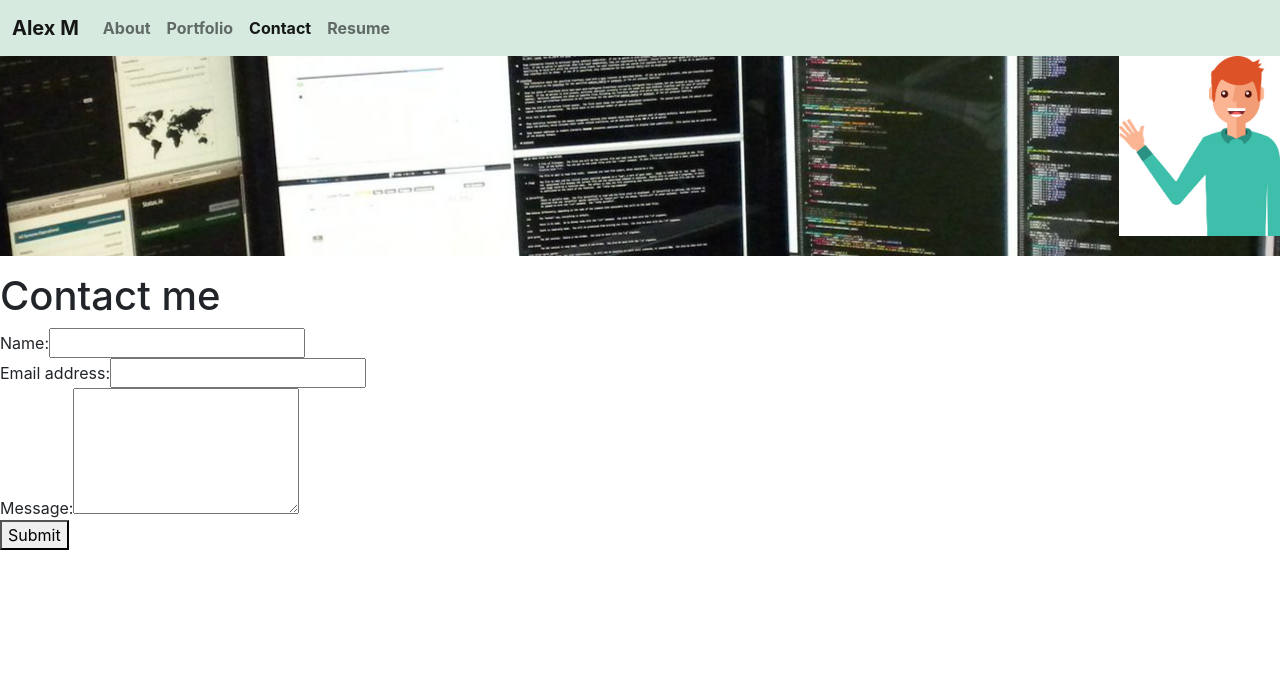
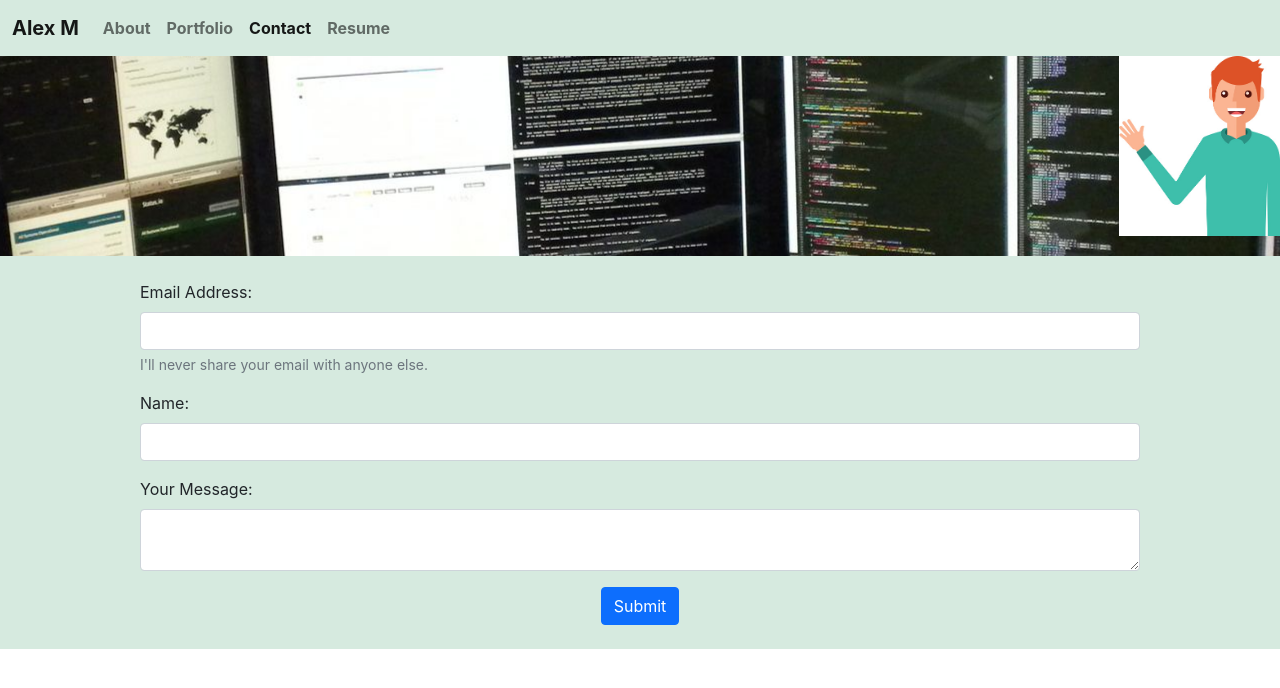
Before and after one commit to alexm1937/my-react-showcase, a React (Create React App) app: page / in a window 1280 px wide. Both pictures are taken after a click on the element "Contact". Shown: the top 688 px of the page. Built offline with nearby package versions, Linux system fonts and the light colour scheme.

Commit message:
added validation to Contact Form and some styling tweaks

```diff
--- a/src/components/Contact/index.js
+++ b/src/components/Contact/index.js
@@ -1,11 +1,10 @@
 import React, { useState } from 'react';
-import { validateEmail } from '../../utils/helpers';
+import { validateEmail } from '../../utils/helpers.js';
 
 function ContactForm() {
     const [formState, setFormState] = useState({ name: '', email: '', message: '' });
     const { name, email, message } = formState;
     const [errorMessage, setErrorMessage] = useState('');
-
 
     //handles form inputs
     function handleChange(e) {
@@ -18,22 +17,19 @@ function ContactForm() {
             } else {
                 setErrorMessage('');
             }
-        } else { //if input is not email field, then just check for any length
+        }
+        else { //if input is not email field, then just check for any length
             if (!e.target.value.length) {
               setErrorMessage(`${e.target.name} is required.`);
             } else {
               setErrorMessage('');
             }
         }
-
         //updates state
         if (!errorMessage) {
             setFormState({ ...formState, [e.target.name]: e.target.value });
           }
-        // console.log('errorMessage', errorMessage);
-    }
-
-    // console.log(formState);
+    }// console.log(formState);
 
     //handle form SUBMIT
     function handleSubmit(e) {
@@ -42,30 +38,32 @@ function ContactForm() {
       }
 
     return (
-        <section>
-          <h1 data-testid="h1">Contact me</h1>
-          <form id="contact-form" onSubmit={handleSubmit}>
-            <div>
-                <label htmlFor="name">Name:</label>
-                <input type="text" name="name" defaultValue={name} onBlur={handleChange} />
+      <form className="p-4 bg-4" id="contact-form" onSubmit={handleSubmit}>
+
+        <div className="mb-3 customclass1 d-block mx-auto">
+          <label htmlFor="email" className="form-label">Email Address:</label>
+          <input type="email" className="form-control" name="email" defaultValue={email} onBlur={handleChange} aria-describedby="emailHelp"/>
+          <div id="emailHelp" className="form-text">I'll never share your email with anyone else.</div>
         </div>
-            <div>
-                <label htmlFor="email">Email address:</label>
-                <input type="email" name="email" defaultValue={email} onBlur={handleChange} />
+
+        <div className="mb-3 customclass1 d-block mx-auto">
+          <label htmlFor="name" className="form-label">Name:</label>
+          <input type="name" className="form-control" name="name" defaultValue={name} onBlur={handleChange}/>
         </div>
-            <div>
-                <label htmlFor="message">Message:</label>
-                <textarea name="message" rows="5"  defaultValue={message} onBlur={handleChange} />
+
+        <div className="mb-3 customclass1 d-block mx-auto">
+          <label htmlFor="message" className="form-label">Your Message:</label>
+          <textarea type="message" className="form-control" name="message" defaultValue={message} onBlur={handleChange}/>
         </div>
+
         {/* jsx equiv to if statement:  */}
         {errorMessage && (
                 <div>
                     <p className="error-text">{errorMessage}</p>
                 </div>
                 )}
-            <button data-testid="button" type="submit">Submit</button>
+        <button type="submit" className="btn btn-primary customclass1 d-block mx-auto">Submit</button>
       </form>
-        </section>
       )
 
 }
--- a/src/index.css
+++ b/src/index.css
@@ -33,11 +33,17 @@ code {
   background-position-y: 40%;
   color: white;
   text-align: right;
+  margin: 0;
 }
 .avatart {
   height: 180px;
   /* width: 200px; */
 }
+.customclass1 {
+  max-width: 1000px;
+}
+
+
 /* CSS HEX */
 /* --davys-grey: #484a47ff;
 --cadet: #5c6d70ff;
```
Also changed, not shown: src/app.css (deleted, +0 -11 lines). Lines whose indentation alone changed are shown as unchanged.
